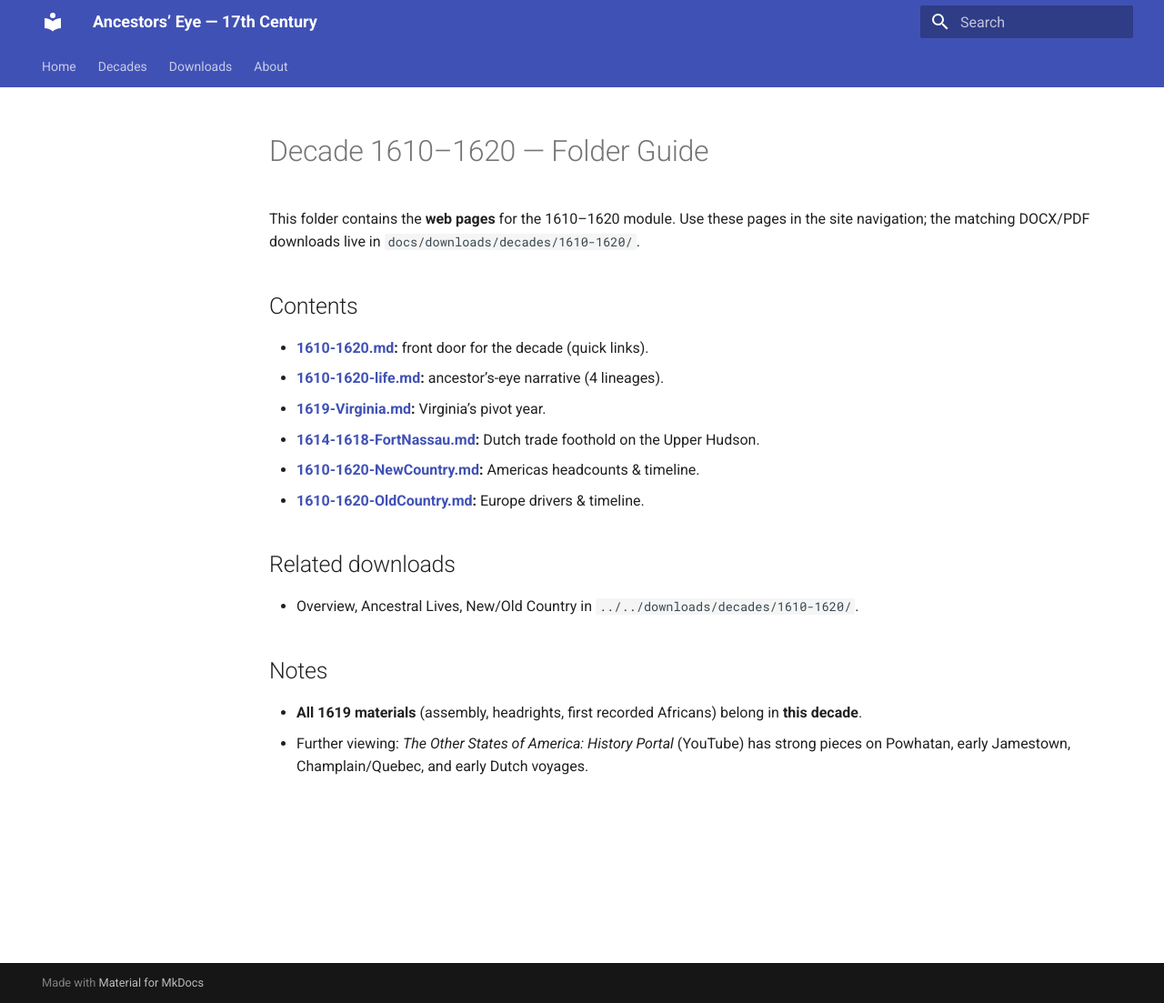
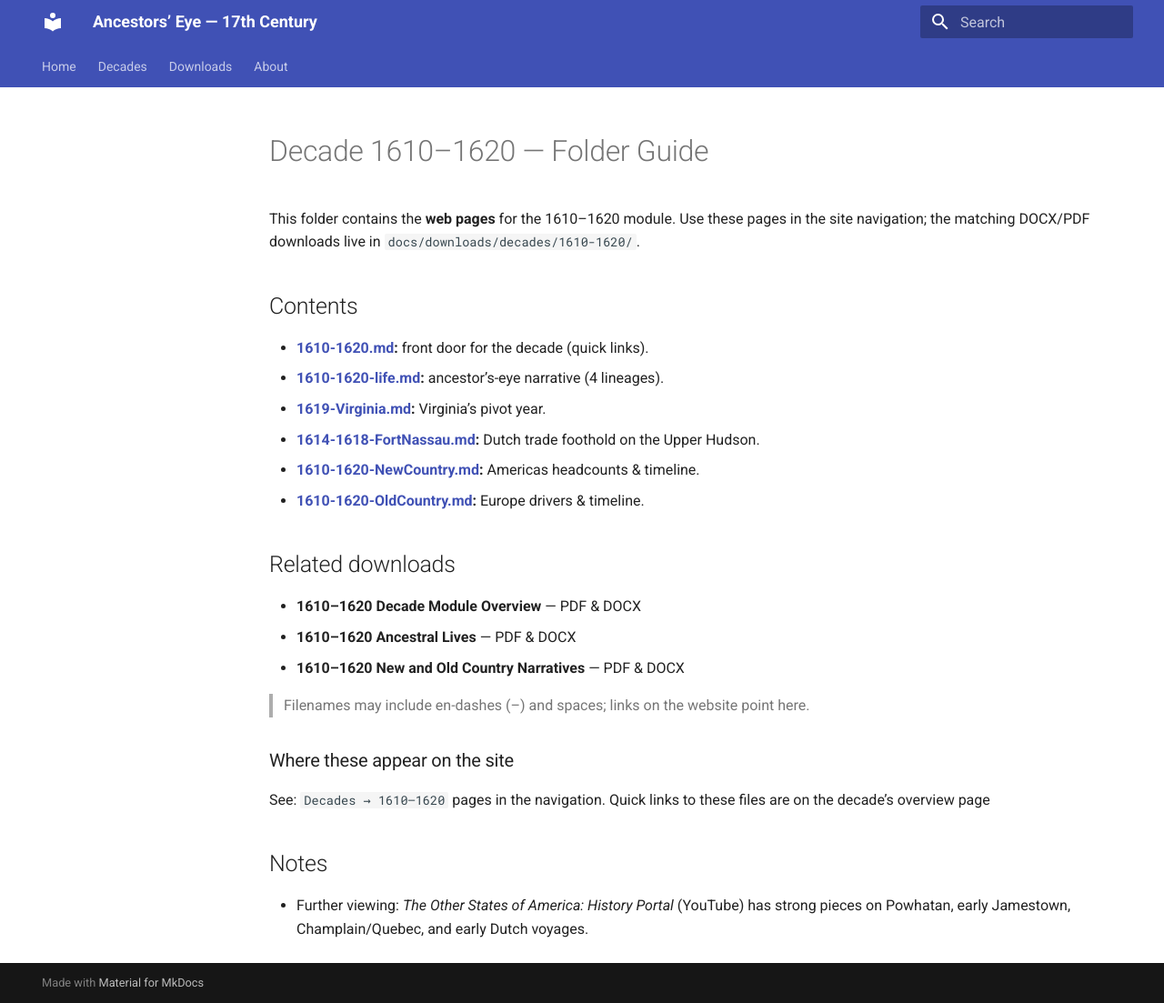
Before and after one commit to BillWorstell/WorstellWitnessWaybackMachine, an MkDocs documentation site: the page built from docs/decades/1610-1620/ReadMe.md, in a window 1280 px wide and 1103 px high. Shown: the whole window at 91% size. Built offline with MkDocs 1.6.1 and Material for MkDocs 9.7.7, drawn with Linux system fonts in a browser that asks for light colours.

Commit message:
Update ReadMe.md

```diff
--- a/docs/decades/1610-1620/ReadMe.md
+++ b/docs/decades/1610-1620/ReadMe.md
@@ -13,9 +13,14 @@ This folder contains the **web pages** for the 1610–1620 module. Use these pag
 
 ## Related downloads
 
-- Overview, Ancestral Lives, New/Old Country in `../../downloads/decades/1610-1620/`.
+- **1610–1620 Decade Module Overview** — PDF & DOCX
+- **1610–1620 Ancestral Lives** — PDF & DOCX
+- **1610–1620 New and Old Country Narratives** — PDF & DOCX
+
+> Filenames may include en-dashes (–) and spaces; links on the website point here.
+
+### Where these appear on the site
+See: `Decades → 1610–1620` pages in the navigation. Quick links to these files are on the decade’s overview page
 
 ## Notes
-
-- **All 1619 materials** (assembly, headrights, first recorded Africans) belong in **this decade**.
 - Further viewing: *The Other States of America: History Portal* (YouTube) has strong pieces on Powhatan, early Jamestown, Champlain/Quebec, and early Dutch voyages.
```
